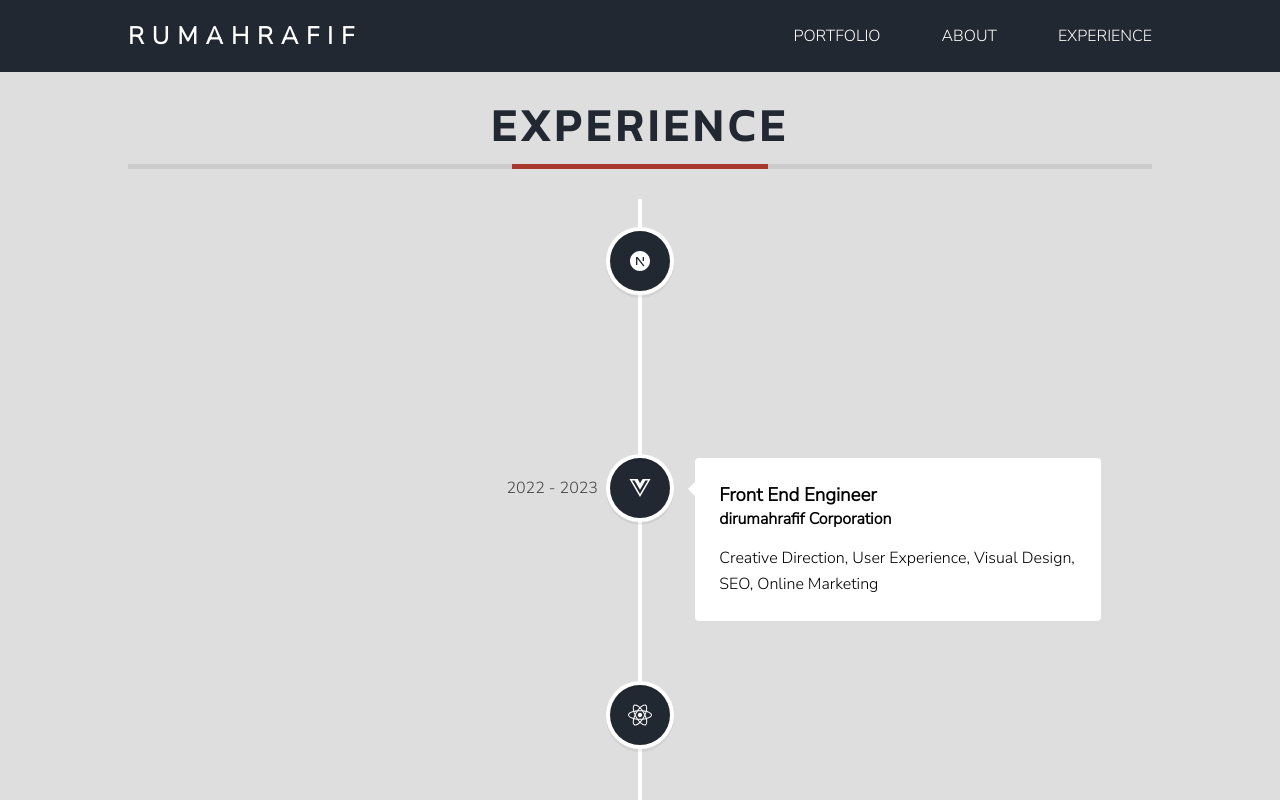
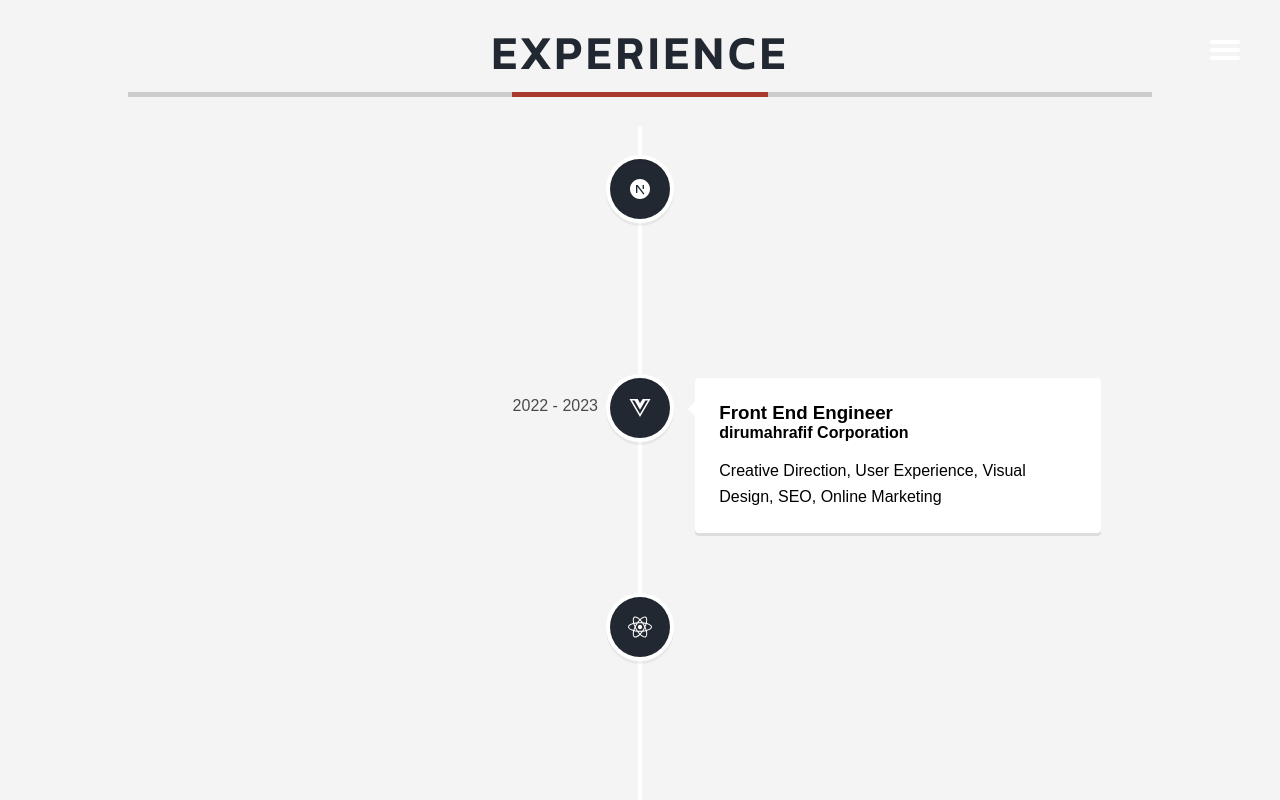
Before and after one commit to khafidzdev/portofolio, a React (Vite) app: page /experience in a window 1280 px wide. Shown: the top 800 px of the page. Built offline with nearby package versions, Linux system fonts and the light colour scheme.

Commit message:
first commit

```diff
--- a/src/components/Navbar.jsx
+++ b/src/components/Navbar.jsx
@@ -1,42 +1,45 @@
-import { useState } from 'react';
-import '../styles/Navbar.css'
-import { FaBars } from "react-icons/fa";
-import { IoMdClose } from "react-icons/io";
-import { HashLink } from 'react-router-hash-link'
-import { Link } from 'react-router-dom'
-
+import { useState } from "react";
+import "../styles/Navbar.css";
+import { HashLink } from "react-router-hash-link";
+import { Link } from "react-router-dom";
+import { FaInstagram } from "react-icons/fa";
+import { FaTiktok } from "react-icons/fa";
+import { FaTwitter } from "react-icons/fa";
+import { FaFacebookF } from "react-icons/fa";
 
 function Navbar() {
-    const [statusTampil, setStatusTampil] = useState('')
+    const [menuActive, setMenuActive] = useState(false);
 
-    function tampilMenu() {
-        if (statusTampil == '') {
-            setStatusTampil('tampil')
-        } else {
-            setStatusTampil('')
-        }
+    function toggleMenu() {
+        setMenuActive(!menuActive);
     }
+
     return (
-        <nav>
-            <div className="wrapper">
-                <div className="logo">
-                    <Link to="/">RumahRafif</Link>
-                </div>
-                <button onClick={tampilMenu}>
-                    {
-                        statusTampil == '' ? (<FaBars />) : (<IoMdClose />)
-                    }
-                </button>
-                <div className={`menu ${statusTampil}`} onClick={tampilMenu}>
-                    <ul>
-                        <li><HashLink to="/#portfolio">Portfolio</HashLink></li>
+        <nav className="navbar">
+
+       <h1 className="logo">
+                <Link to="/">Portfolio</Link>
+            </h1>
+            <button className={`menu-toggle ${menuActive ? "active" : ""}`} onClick={toggleMenu}>
+                <div></div>
+                <div></div>
+                <div></div>
+            </button>
+
+            <ul className={`nav-links ${menuActive ? "active" : ""}`} onClick={toggleMenu}>
+                <li><Link to="/">Home</Link></li>
+                <li><HashLink to="/#portfolio">Portfolio</HashLink></li>
                         <li><HashLink to="/#about">About</HashLink></li>
                         <li><Link to="/experience">Experience</Link></li>
-                    </ul>
+                        <div className='socialMedia'>
+                    <a href=''><FaInstagram /></a>
+                    <a href=''><FaTiktok /></a>
+                    <a href=''><FaTwitter /></a>
+                    <a href=''><FaFacebookF /></a>
                 </div>
-            </div>
+            </ul>
         </nav>
-    )
+    );
 }
 
-export default Navbar
+export default Navbar;
--- a/src/styles/Navbar.css
+++ b/src/styles/Navbar.css
@@ -1,89 +1,99 @@
-nav {
-  background-color: #222831;
-  color: #fff;
-  position: sticky;
-  top: 0;
-  z-index: 100;
-  text-transform: uppercase;
+* {
+  margin: 0;
+  padding: 0;
+  box-sizing: border-box;
+  font-family: Arial, sans-serif;
 }
-nav > .wrapper {
+
+body {
+  background-color: #f4f4f4;
+}
+
+.navbar {
+  position: fixed;
+  width: 100%;
+  background: transparent;
+  padding: 20px;
   display: flex;
   justify-content: space-between;
   align-items: center;
+  z-index: 1000;
 }
 
-.menu {
-  width: 35%;
+.logo a {
+  text-decoration: none;
+  font-size: 26px;
+  font-weight: bold;
+  color: transparent;
+
 }
 
-.logo {
+.nav-links {
+  position: fixed;
+  top: 0;
+  left: 0;
+  width: 100%;
+  height: 100vh;
+  background: rgba(0, 0, 0, 0.9);
   display: flex;
+  flex-direction: column;
+  justify-content: center;
   align-items: center;
-}
-.logo > a {
-  color: #fff;
-  text-decoration: none;
-  font-size: 1.5rem;
-  font-weight: 900;
-  letter-spacing: 8px;
-}
-.menu > ul {
-  display: flex;
-  list-style-type: none;
-  margin: 0px;
-  padding: 0px;
-  justify-content: space-between;
+  transform: translateY(-100%);
+  transition: transform 0.3s ease-in-out;
 }
 
-.menu > ul > li > a {
+.nav-links.active {
+  transform: translateY(0);
+}
+
+.nav-links li {
+  list-style: none;
+  margin: 20px 0;
+}
+
+.nav-links a {
   text-decoration: none;
-  color: #fff;
+  color: white;
+  font-size: 26px;
+  transition: color 0.3s;
 }
-nav > .wrapper > button {
+
+.nav-links a:hover {
+  color: teal;
+}
+
+.menu-toggle {
+  width: 30px;
+  height: 20px;
+  margin-top: 20px;
+  margin-right: 20px;
+  display: flex;
+  flex-direction: column;
+  justify-content: space-between;
+  background: none;
+  border: none;
   cursor: pointer;
-  display: none;
-  position: absolute;
-  right: 10px;
-  top: 10px;
-  border: 0px;
-  background-color: transparent;
-  padding: 0px;
+  position: relative;
+  z-index: 200;
 }
-nav > .wrapper > button > svg {
-  color: #fff;
-  font-size: 50px;
+
+.menu-toggle div {
+  width: 100%;
+  height: 4px;
+  background: white;
+  transition: transform 0.3s ease, opacity 0.3s ease;
+  border-radius: 2px;
 }
-@media only screen and (max-width: 1000px) {
-  .menu > ul {
-    display: none;
-  }
-  .menu.tampil > ul {
-    display: inline;
-  }
-  .menu {
-    text-align: right;
-  }
-  nav > .wrapper > button {
-    display: inline;
-  }
-  .menu > ul {
-    flex-direction: column;
-    background-color: #000;
-    width: 100%;
-    position: fixed;
-    top: 70px;
-    left: 0;
-  }
-  .menu > ul > li {
-    text-align: left;
-    cursor: pointer;
-  }
-  .menu > ul > li > a {
-    display: inline-block;
-    padding: 15px 20px 15px 50px;
-    width: 100%;
-  }
-  .menu > ul > li > a:hover {
-    background-color: #222831;
-  }
+
+.menu-toggle.active div:nth-child(1) {
+  transform: translateY(8px) rotate(45deg);
 }
+
+.menu-toggle.active div:nth-child(2) {
+  opacity: 0;
+}
+
+.menu-toggle.active div:nth-child(3) {
+  transform: translateY(-8px) rotate(-45deg);
+}
```
